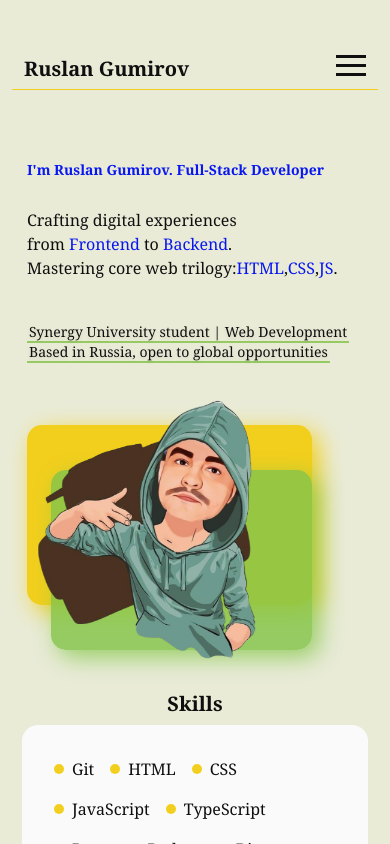
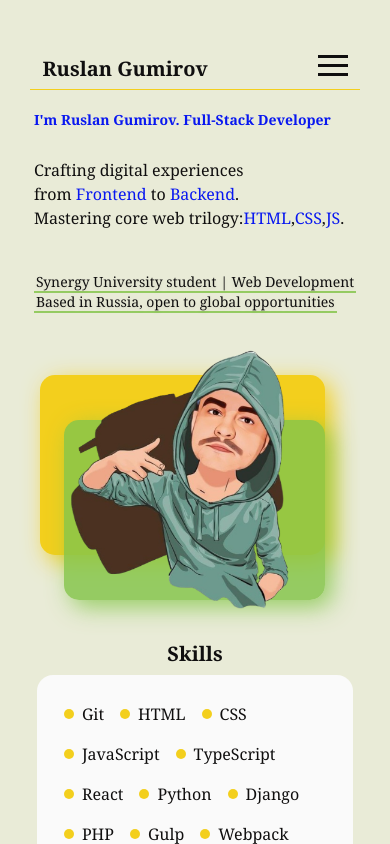
Before and after one commit to gumirus/about_me, a React (Vite) app: page / in a window 390 px wide. Shown: the top 844 px of the page. Built offline with nearby package versions, Linux system fonts and the light colour scheme.

Commit message:
feat: corrections @media

```diff
--- a/src/App.jsx
+++ b/src/App.jsx
@@ -10,7 +10,7 @@ export default function App() {
   useSmoothScroll()
   return (
     <div className="body-content">
-      <div className="container max-w-4xl mx-auto px-3">
+      <div className="container max-w-4xl mx-auto px-2">
         <main className="py-10 text-gray-800 scroll-smooth">
           <Header />
           <Greetings />
--- a/src/index.css
+++ b/src/index.css
@@ -105,7 +105,7 @@ body {
   display: flex;
   flex-direction: column;
   border-radius: 1rem;
-  padding: 2rem;
+  padding: 1.7rem;
   position: relative;
   min-width: 60%;
   max-width: 60%;
@@ -195,7 +195,7 @@ body {
 .contact-list.mobile-menu {
   @apply hidden absolute flex-col gap-6 w-[200px] bg-[var(--main-bg)] shadow-lg rounded-lg p-4 max-h-[70vh] overflow-y-auto;
   right: 0;
-  top: 100%;
+  top: 163%;
   z-index: 999;
   animation: slideDown 0.3s ease;
   border: 1px solid var(--main-yellow);
@@ -466,6 +466,7 @@ h2 {
   top: auto;
   bottom: 100%;
   animation: slideUp 0.3s ease;
+  margin-right: 12px;
 }
 
 .footer-mobile-container {
@@ -478,11 +479,73 @@ h2 {
    Responsive Media Queries
    ========================================================================== */
 
+@media (max-width: 920px) {
+  .header-info {
+    max-width: 88%;
+    margin: 0 auto;
+  }
+  .footer-content {
+    max-width: 88%;
+    margin: 32px auto;
+  }
+  .greetings {
+    padding-left: 25px;
+  }
+  .main-img {
+    width: 350px;
+    height: 4%;
+    margin-right: 25px;
+  }
+
+  .img-container::before {
+    width: 87%;
+    height: 65%;
+    top: 30%;
+    margin-right: 60px;
+  }
+
+  .img-container::after {
+    width: 95%;
+    height: 240px;
+    margin-right: 60px;
+  }
+}
+@media (max-width: 800px) {
+  .greetings {
+    max-width: 88%;
+    margin: 0;
+    padding: 0;
+    text-align: left;
+  }
+  .main-img {
+  margin: 0;
+  }
+  .section-greetings {
+    flex-direction: column;
+    align-items: center;
+  }
+  .img-container::before {
+    width: 87%;
+    height: 65%;
+    top: 30%;
+    margin-right: 30px;
+  }
+  .img-container::after {
+    width: 95%;
+    height: 240px;
+    margin-right: 30px;
+  }
+}
 @media (max-width: 750px) {
-  /* General Responsive Styles */
   .section-info {
-    min-width: calc(100% - 20px);
-    max-width: calc(100% - 20px);
+    min-width: calc(90% - 20px);
+    max-width: calc(90% - 20px);
+  }
+
+  .greetings {
+    max-width: 88%;
+    margin: 0;
+    text-align: left;
   }
 
   /* Header Responsive */
@@ -502,28 +565,6 @@ h2 {
     display: flex;
   }
 
-  /* Greetings Responsive */
-  .section-greetings {
-    flex-direction: column;
-    align-items: flex-start;
-  }
-
-  .main-img {
-    width: 300px;
-    height: 300px;
-  }
-
-  .img-container::before {
-    width: 87%;
-    height: 60%;
-    top: 30%;
-  }
-
-  .img-container::after {
-    width: 95%;
-    height: 180px;
-    top: 15%;
-  }
 
   /* Skills Responsive */
   .skill-list {
@@ -557,3 +598,32 @@ h2 {
     padding: 0 1rem;
   }
 }
+
+@media (max-width: 480px) {
+  .greetings {
+    margin: 0;
+  }
+
+  .img-container {
+    position: relative;
+  }
+
+  .main-img {
+    width: 300px;
+    height: 300px;
+  }
+
+  .img-container::before {
+    width: 87%;
+    height: 60%;
+    top: 30%;
+    margin-right: 20px;
+  }
+
+  .img-container::after {
+    width: 95%;
+    height: 180px;
+    top: 15%;
+    margin-right: 20px;
+  }
+}
```
